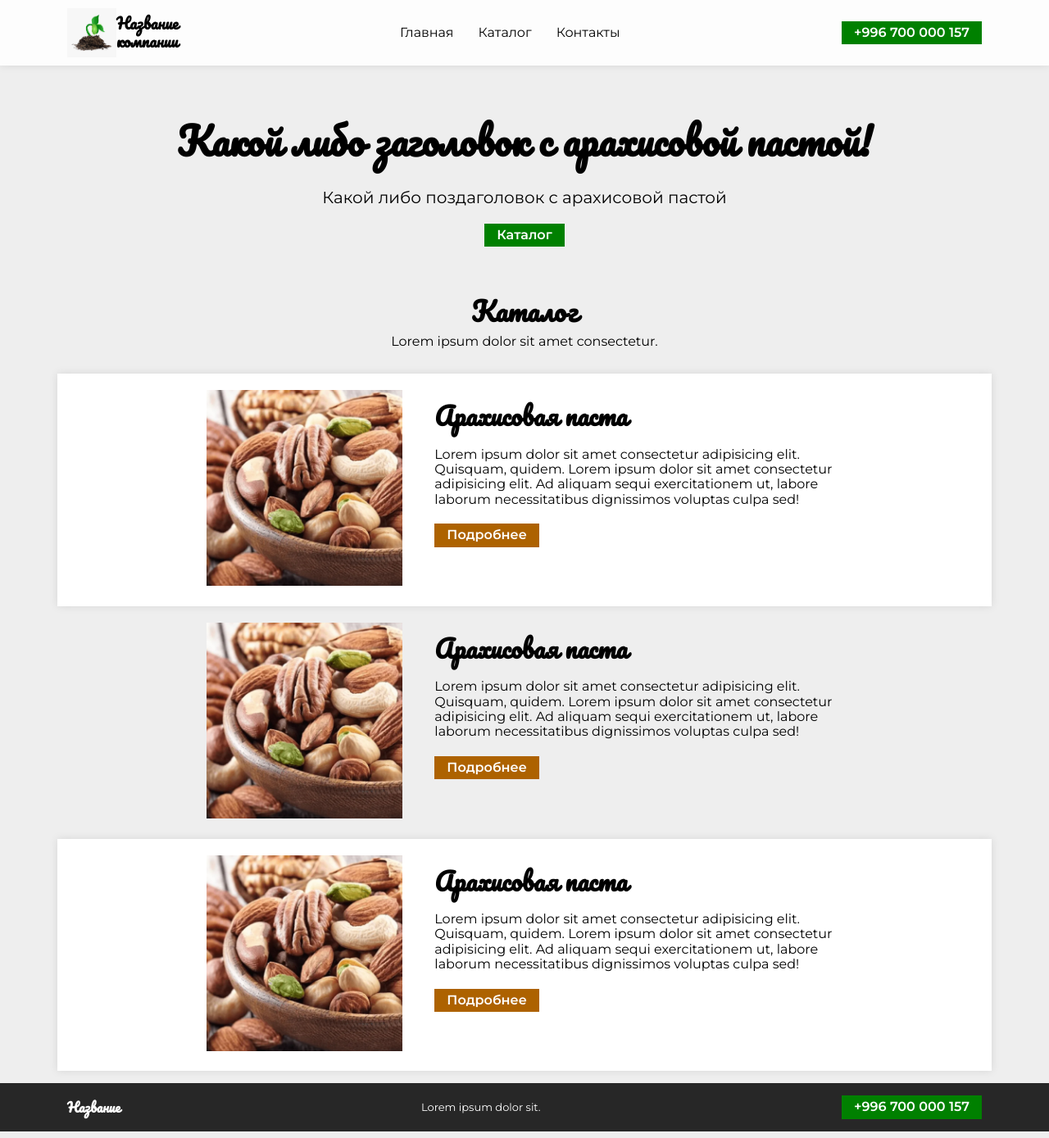
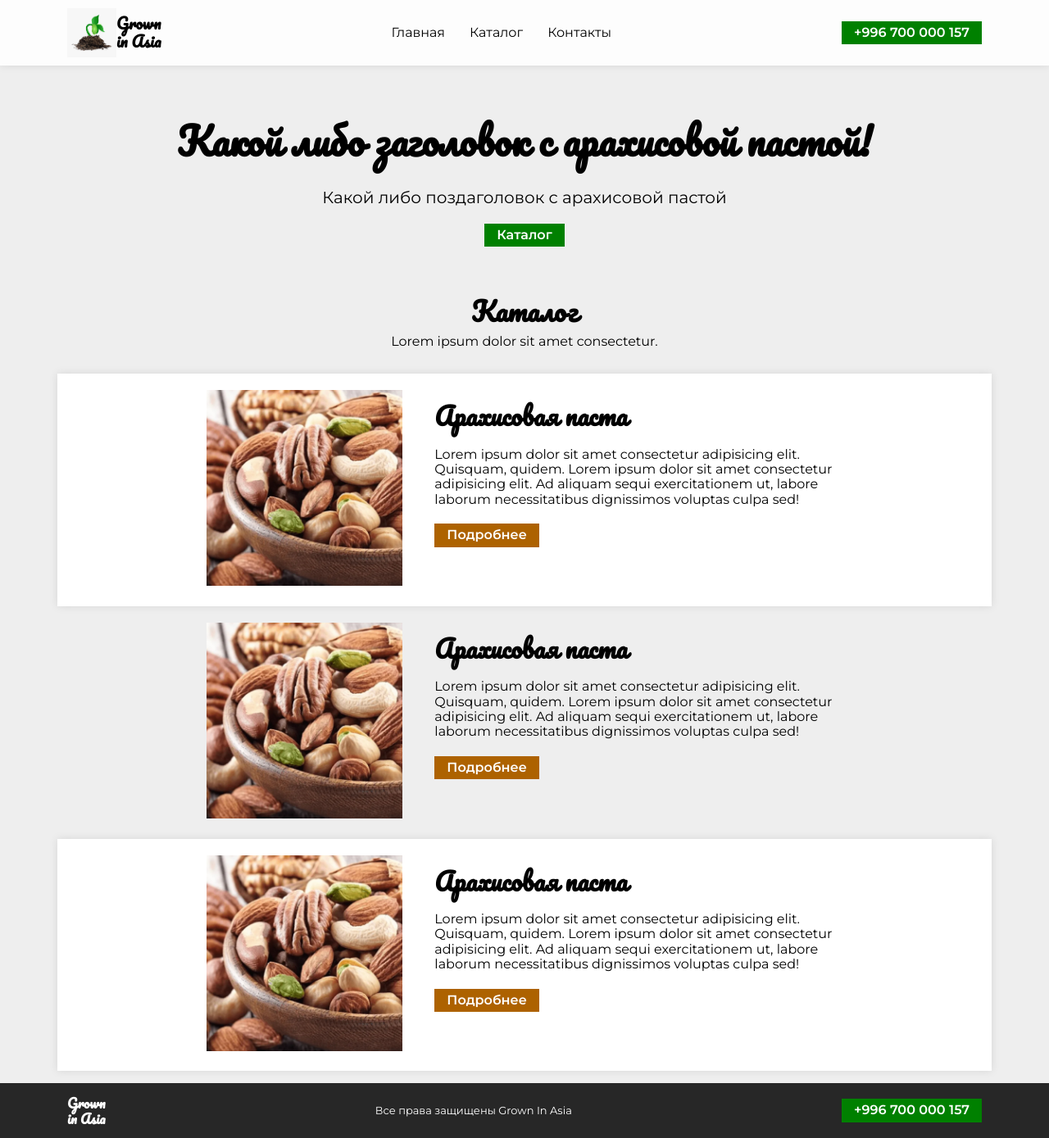
Before and after one commit to vschukin-dev/growsInAsia, a plain HTML site: page index.html in a window 1280 px wide. Shown: the whole page at 82% size. Drawn offline with Linux system fonts and the light colour scheme.

Commit message:
Нэйминг

```diff
--- a/index.html
+++ b/index.html
@@ -20,8 +20,11 @@
 			<div class="container">
 				<div class="nav-wrapper">
 					<div class="nav-logo">
-						<img src="/img/logo.jfif" alt="">
-                        <h3>Название <br>компании</h3>
+						<img src="/img/logo.jfif" alt="" />
+						<h3>
+							Grown <br />
+							in Asia
+						</h3>
 					</div>
 					<div class="nav-links">
 						<a href="#">Главная</a>
@@ -60,7 +63,10 @@
 					<div class="col-12 col-sm-12 col-md-6 col-lg-8 col-xl-8">
 						<div class="catalog-text">
 							<h3>Арахисовая паста</h3>
-							<p>Lorem ipsum dolor sit amet consectetur adipisicing elit. Quisquam, quidem. Lorem ipsum dolor sit amet consectetur adipisicing elit. Ad aliquam sequi exercitationem ut, labore laborum necessitatibus dignissimos voluptas culpa sed!</p>
+							<p>
+								Lorem ipsum dolor sit amet consectetur adipisicing elit. Quisquam, quidem. Lorem ipsum dolor sit amet consectetur adipisicing elit. Ad aliquam sequi exercitationem ut, labore laborum
+								necessitatibus dignissimos voluptas culpa sed!
+							</p>
 							<a href="#">Подробнее</a>
 						</div>
 					</div>
@@ -74,7 +80,10 @@
 					<div class="col-12 col-sm-12 col-md-6 col-lg-8 col-xl-8">
 						<div class="catalog-text">
 							<h3>Арахисовая паста</h3>
-							<p>Lorem ipsum dolor sit amet consectetur adipisicing elit. Quisquam, quidem. Lorem ipsum dolor sit amet consectetur adipisicing elit. Ad aliquam sequi exercitationem ut, labore laborum necessitatibus dignissimos voluptas culpa sed!</p>
+							<p>
+								Lorem ipsum dolor sit amet consectetur adipisicing elit. Quisquam, quidem. Lorem ipsum dolor sit amet consectetur adipisicing elit. Ad aliquam sequi exercitationem ut, labore laborum
+								necessitatibus dignissimos voluptas culpa sed!
+							</p>
 							<a href="#">Подробнее</a>
 						</div>
 					</div>
@@ -88,7 +97,10 @@
 					<div class="col-12 col-sm-12 col-md-6 col-lg-8 col-xl-8">
 						<div class="catalog-text">
 							<h3>Арахисовая паста</h3>
-							<p>Lorem ipsum dolor sit amet consectetur adipisicing elit. Quisquam, quidem. Lorem ipsum dolor sit amet consectetur adipisicing elit. Ad aliquam sequi exercitationem ut, labore laborum necessitatibus dignissimos voluptas culpa sed!</p>
+							<p>
+								Lorem ipsum dolor sit amet consectetur adipisicing elit. Quisquam, quidem. Lorem ipsum dolor sit amet consectetur adipisicing elit. Ad aliquam sequi exercitationem ut, labore laborum
+								necessitatibus dignissimos voluptas culpa sed!
+							</p>
 							<a href="#">Подробнее</a>
 						</div>
 					</div>
@@ -100,11 +112,12 @@
 			<div class="container">
 				<div class="footer-wrapper">
 					<div class="footer-name">
-                        <h4>Название</h4>
+						<h4>
+							Grown <br />
+							in Asia
+						</h4>
 					</div>
-                    <div class="footer-copy">
-                        Lorem ipsum dolor sit.
-                    </div>
+					<div class="footer-copy">Все права защищены Grown In Asia</div>
 					<div class="footer-phone">
 						<a href="#">+996 700 000 157</a>
 					</div>
```
Lines whose indentation alone changed are shown as unchanged.
